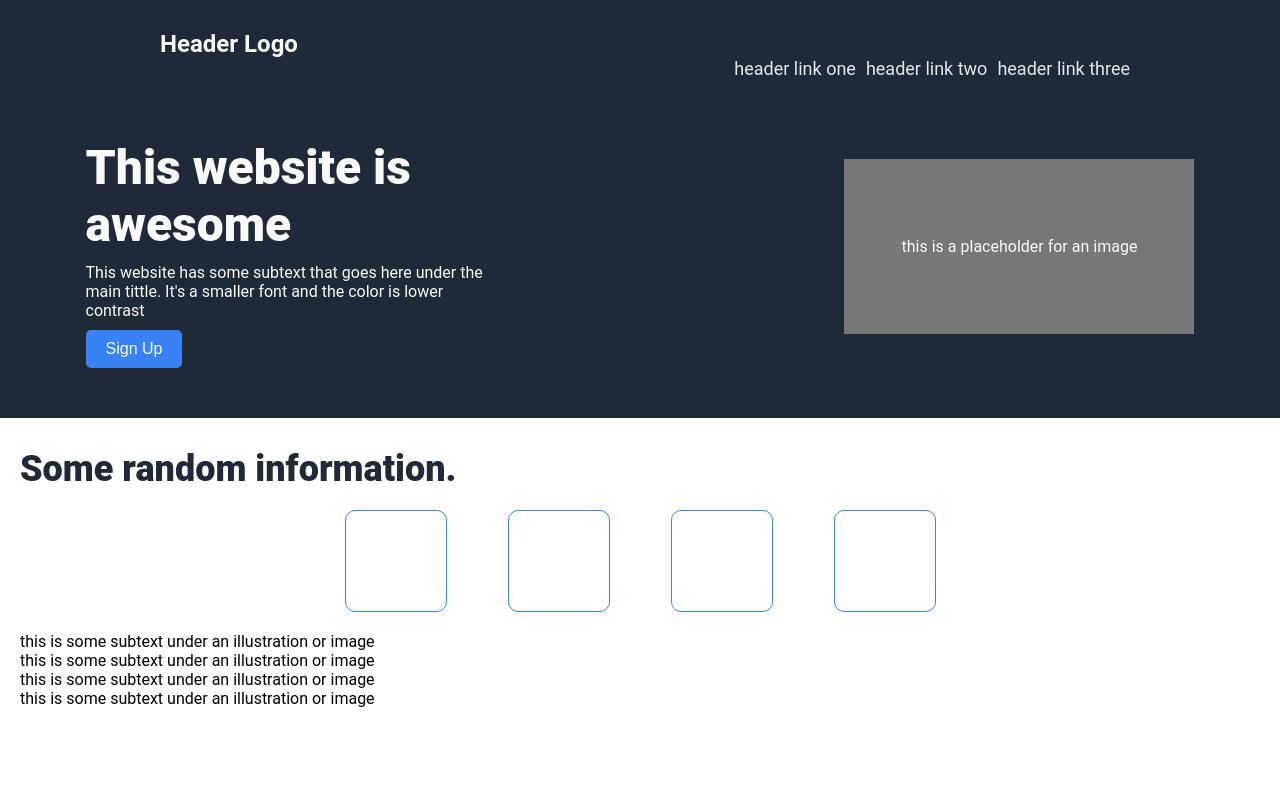
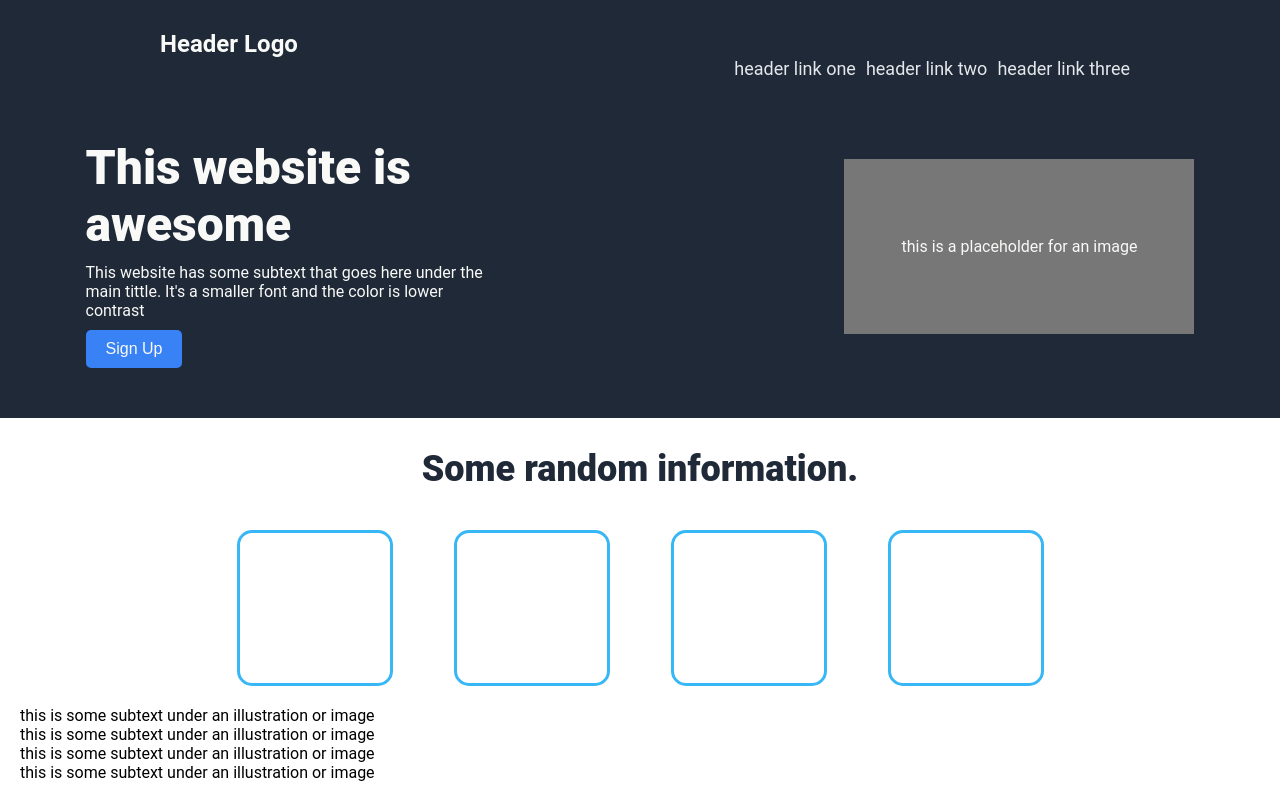
Before and after one commit to Flormens/Landing-Page, a plain HTML site: page index.html in a window 1280 px wide. Drawn offline with Linux system fonts and the light colour scheme.

Commit message:
fixed a bug in the information header text

```diff
--- a/style.css
+++ b/style.css
@@ -130,11 +130,16 @@ header {
     font-size: 36px;
     font-weight: 900;
     color: #1F2937;
+    margin-bottom: 40px;
+    display: flex;
+    justify-content: center;
+
 
 }
 
 .square-container {
     margin: 0 auto;
+    padding: 0;
     display: flex;
     justify-content: center;
     margin: 20px 10px;
@@ -145,10 +150,10 @@ header {
 .square-two,
 .square-three,
 .square-four {
-    width: 100px;
-    height: 100px;
-    border: 1px solid #3882F6;
-    border-radius: 10px;
+    width: 150px;
+    height: 150px;
+    border: 3px solid #38b7f6;
+    border-radius: 15px;
 
 
 }
```
